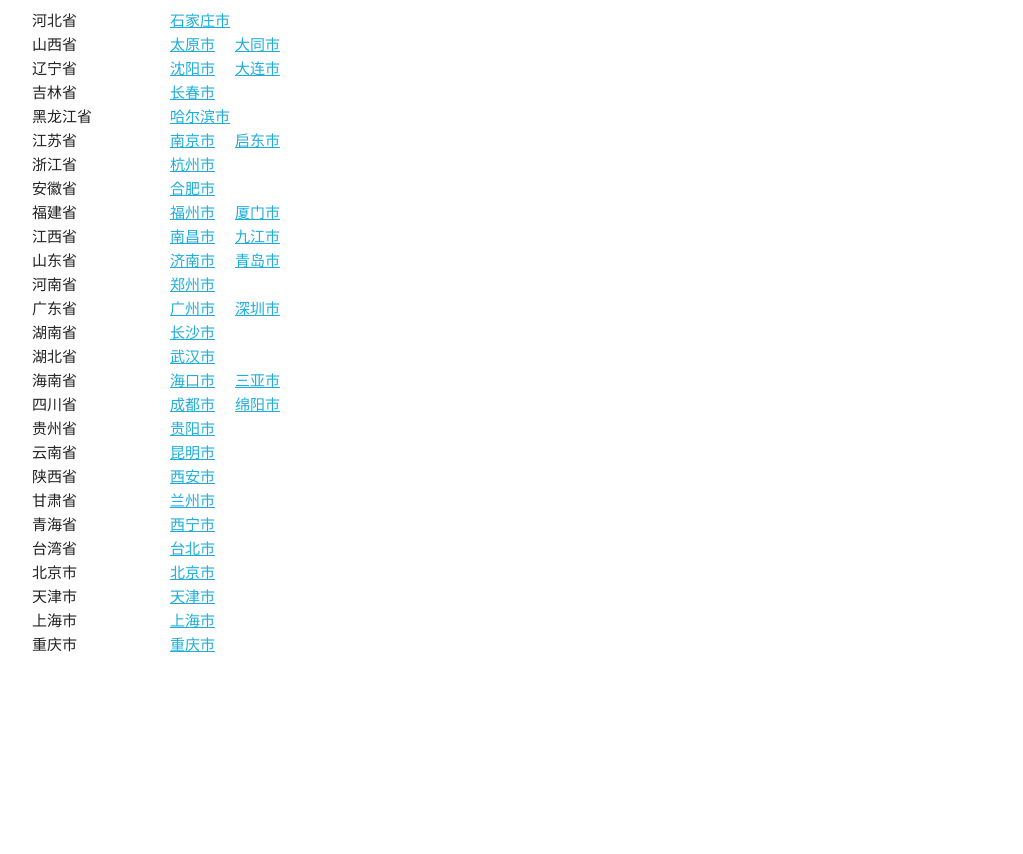
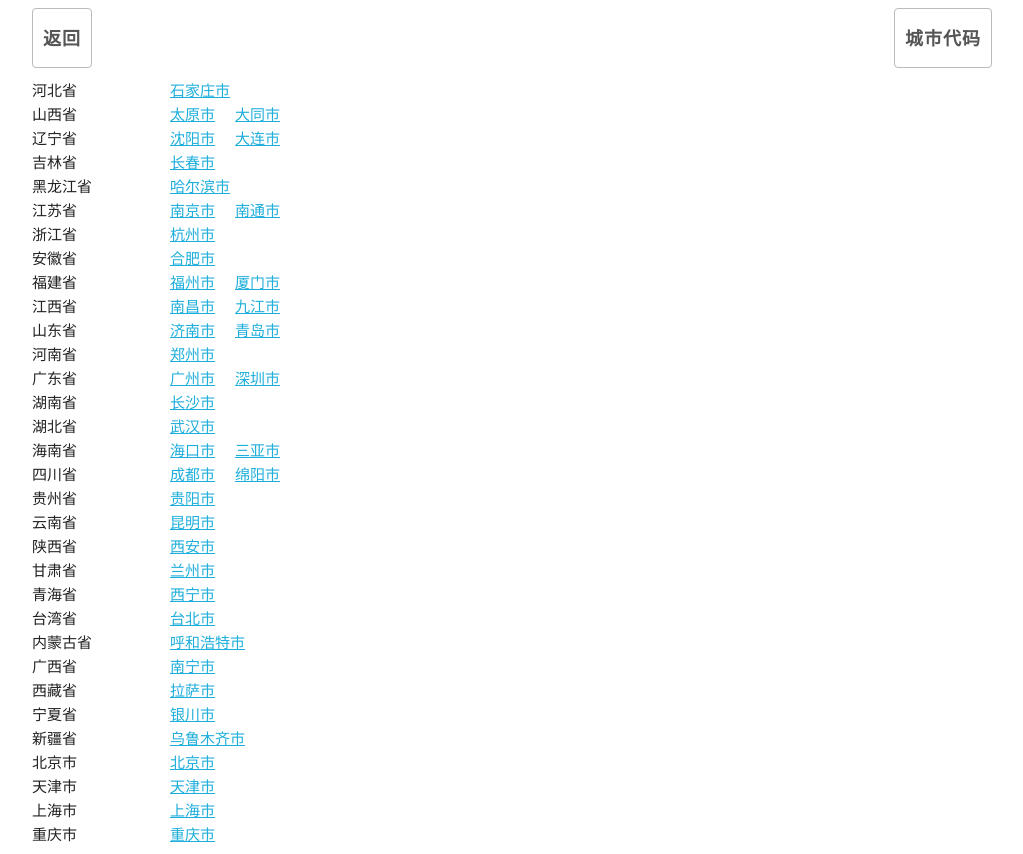
Before and after one commit to vinkenvvt1/weather, a PHP site: page /map.html in a window 1280 px wide. Shown: the whole page, without its empty margins (128-1151 px from the left). Before the commit the page ends 652 px from the top, so only its background shows below. Run offline with PHP 8.4, Linux system fonts and the light colour scheme.

Commit message:
Add files via upload

```diff
--- a/map.html
+++ b/map.html
@@ -4,12 +4,16 @@
 <meta charset="utf-8">
 <link rel="stylesheet" href="skeleton.css">
 <style>
+.button {font-size:18px;padding:10px;height:100%;}
 .columns {margin-left:0;}
 .columns a {margin:0 10px;}
 </style>
 </head>
 <body>
 <div class="container">
+  <a class="button" href="index.php">返回</a>
+  <a class="button" style="float:right" href="citycode_all.json">城市代码</a>
+  <br>
   <div class="two columns">河北省</div>
   <div class="ten columns"><a href="index.php?citycode=101090101">石家庄市</a></div>
   <div class="two columns">山西省</div>
@@ -21,7 +25,7 @@
   <div class="two columns">黑龙江省</div>
   <div class="ten columns"><a href="index.php?citycode=101050101">哈尔滨市</a></div>
   <div class="two columns">江苏省</div>
-  <div class="ten columns"><a href="index.php?citycode=101190101">南京市</a><a href="index.php?citycode=101190507">启东市</a></div>
+  <div class="ten columns"><a href="index.php?citycode=101190101">南京市</a><a href="index.php?citycode=101190501">南通市</a></div>
   <div class="two columns">浙江省</div>
   <div class="ten columns"><a href="index.php?citycode=101210101">杭州市</a></div>
   <div class="two columns">安徽省</div>
@@ -56,6 +60,16 @@
   <div class="ten columns"><a href="index.php?citycode=101150101">西宁市</a></div>
   <div class="two columns">台湾省</div>
   <div class="ten columns"><a href="index.php?citycode=101340101">台北市</a></div>
+  <div class="two columns">内蒙古省</div>
+  <div class="ten columns"><a href="index.php?citycode=101080101">呼和浩特市</a></div>
+  <div class="two columns">广西省</div>
+  <div class="ten columns"><a href="index.php?citycode=101300101">南宁市</a></div>
+  <div class="two columns">西藏省</div>
+  <div class="ten columns"><a href="index.php?citycode=101140101">拉萨市</a></div>
+  <div class="two columns">宁夏省</div>
+  <div class="ten columns"><a href="index.php?citycode=101170101">银川市</a></div>
+  <div class="two columns">新疆省</div>
+  <div class="ten columns"><a href="index.php?citycode=101130101">乌鲁木齐市</a></div>
   <div class="two columns">北京市</div>
   <div class="ten columns"><a href="index.php?citycode=101010100">北京市</a></div>
   <div class="two columns">天津市</div>
```
Also changed, not shown: index.php (+3 -5 lines).
